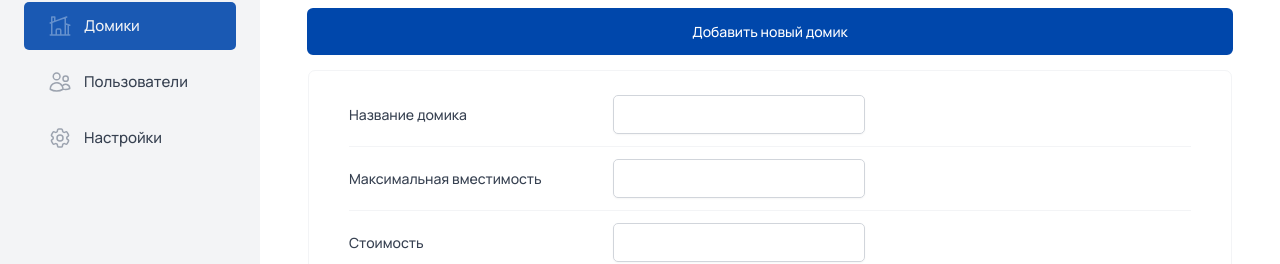
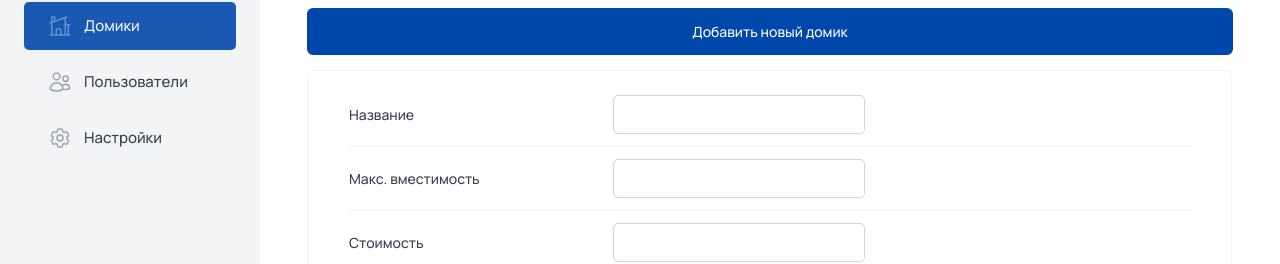
Before and after one commit to yenglikSalamatova/arti-almaty, a React (Vite) app: page /cabins in a window 1280 px wide. Both pictures are taken after a click on the button "Добавить новый домик". Shown: the part 244-508 px from the top of the page. Built offline with nearby package versions, Linux system fonts and the light colour scheme; no server answers; the database is empty.

Commit message:
error handling in createCabinForm

```diff
--- a/src/features/cabins/CreateCabinForm.jsx
+++ b/src/features/cabins/CreateCabinForm.jsx
@@ -6,97 +6,117 @@ import Button from "../../ui/Button";
 import FileInput from "../../ui/FileInput";
 import Textarea from "../../ui/Textarea";
 import { useForm } from "react-hook-form";
+import { useMutation, useQueryClient } from "@tanstack/react-query";
+import { createCabin } from "../../services/apiCabins";
+import toast from "react-hot-toast";
+import FormRow from "../../ui/FormRow";
 
-const FormRow = styled.div`
-  display: grid;
-  align-items: center;
-  grid-template-columns: 24rem 1fr 1.2fr;
-  gap: 2.4rem;
+function CreateCabinForm() {
+  const { register, handleSubmit, reset, getValues, formState } = useForm();
+  const { errors } = formState;
+  console.log(errors);
+  const queryClient = useQueryClient();
 
-  padding: 1.2rem 0;
+  const { mutate, isLoading: isCreating } = useMutation({
+    mutationFn: createCabin,
+    onSuccess: () => {
+      toast.success("Домик добавлен");
+      queryClient.invalidateQueries({
+        queryKey: ["cabin"],
+      });
+      reset();
+    },
+    onError: (err) => toast.error(err.message),
+  });
 
-  &:first-child {
-    padding-top: 0;
+  function onSubmit(data) {
+    mutate(data);
   }
 
-  &:last-child {
-    padding-bottom: 0;
-  }
-
-  &:not(:last-child) {
-    border-bottom: 1px solid var(--color-grey-100);
-  }
-
-  &:has(button) {
-    display: flex;
-    justify-content: flex-end;
-    gap: 1.2rem;
-  }
-`;
-
-const Label = styled.label`
-  font-weight: 500;
-`;
-
-const Error = styled.span`
-  font-size: 1.4rem;
-  color: var(--color-red-700);
-`;
-
-function CreateCabinForm() {
-  const { register, handleSubmit } = useForm();
-
-  function onSubmit(data) {
-    console.log(data);
+  function onError(errors) {
+    // console.log(errors);
   }
 
   return (
-    <Form onSubmit={handleSubmit(onSubmit)}>
-      <FormRow>
-        <Label htmlFor="name">Название домика</Label>
-        <Input type="text" id="name" {...register("name")} />
+    <Form onSubmit={handleSubmit(onSubmit, onError)}>
+      <FormRow label="Название" error={errors.name?.message}>
+        <Input
+          type="text"
+          id="name"
+          {...register("name", { required: "Название обязательно" })}
+          disabled={isCreating}
+        />
       </FormRow>
 
-      <FormRow>
-        <Label htmlFor="maxCapacity">Максимальная вместимость</Label>
-        <Input type="number" id="maxCapacity" {...register("maxCapacity")} />
+      <FormRow label="Макс. вместимость" error={errors.maxCapacity?.message}>
+        <Input
+          type="number"
+          id="maxCapacity"
+          disabled={isCreating}
+          {...register("maxCapacity", {
+            required: "Максимальная вместимость обязательна",
+            min: {
+              value: 1,
+              message: "Максимальная вместимость должна быть больше 0",
+            },
+          })}
+        />
       </FormRow>
 
-      <FormRow>
-        <Label htmlFor="regularPrice">Стоимость</Label>
-        <Input type="number" id="regularPrice" {...register("regularPrice")} />
+      <FormRow label="Стоимость" error={errors.regularPrice?.message}>
+        <Input
+          type="number"
+          id="regularPrice"
+          disabled={isCreating}
+          {...register("regularPrice", {
+            required: "Стоимость обязательна",
+            min: {
+              value: 1,
+              message: "Стоимость должна быть больше 0",
+            },
+          })}
+        />
       </FormRow>
 
-      <FormRow>
-        <Label htmlFor="discount">Скидка</Label>
+      <FormRow label="Скидка" error={errors.discount?.message}>
         <Input
           type="number"
           id="discount"
           defaultValue={0}
-          {...register("discount")}
+          disabled={isCreating}
+          {...register("discount", {
+            required: "Скидка обязательна",
+            validate: (value) =>
+              value <= getValues().regularPrice ||
+              "Скидка не может быть больше стоимости",
+          })}
         />
       </FormRow>
 
-      <FormRow>
-        <Label htmlFor="description">Описание</Label>
+      <FormRow label="Описание" error={errors.description?.message}>
         <Textarea
           type="number"
+          disabled={isCreating}
           id="description"
           defaultValue=""
-          {...register("description")}
+          {...register("description", { required: "Описание обязательно" })}
         />
       </FormRow>
 
-      <FormRow>
-        <Label htmlFor="image">Изображение</Label>
-        <FileInput id="image" accept="image/*" {...register("image")} />
+      <FormRow label="Изображение">
+        <FileInput
+          id="image"
+          accept="image/*"
+          {...register("image")}
+          disabled={isCreating}
+        />
       </FormRow>
 
       <FormRow>
         <Button variation="secondary" type="reset">
           Отмена
         </Button>
-        <Button>Сохранить</Button>
+        <Button disabled={isCreating}>Сохранить</Button>
       </FormRow>
     </Form>
   );
--- a/src/services/apiCabins.js
+++ b/src/services/apiCabins.js
@@ -5,7 +5,21 @@ export async function getCabins() {
 
   if (error) {
     console.error(error);
-    throw new Error("Cabins could not be loaded");
+    throw new Error("Ошибка при загрузке домиков");
+  }
+
+  return data;
+}
+
+export async function createCabin(newCabin) {
+  const { data, error } = await supabase
+    .from("cabins")
+    .insert([newCabin])
+    .select();
+
+  if (error) {
+    console.error(error);
+    throw new Error("Ошибка при создании домика");
   }
 
   return data;
@@ -16,7 +30,7 @@ export async function deleteCabin(id) {
 
   if (error) {
     console.error(error);
-    throw new Error("Cabins could not be deleted");
+    throw new Error("Домик не может быть удален");
   }
 
   return data;
--- a/src/ui/AppLayout.jsx
+++ b/src/ui/AppLayout.jsx
@@ -13,6 +13,7 @@ const StyledAppLayout = styled.div`
 const Main = styled.main`
   background-color: var(--color-grey-0);
   padding: 4rem 4.8rem 6.4rem;
+  overflow: scroll;
 `;
 
 const Container = styled.div`
--- a/src/ui/FormRow.jsx
+++ b/src/ui/FormRow.jsx
@@ -1,12 +1,10 @@
-import styled, { css } from "styled-components";
+import styled from "styled-components";
 
 const StyledFormRow = styled.div`
   display: grid;
   align-items: center;
-
-  grid-template-columns: ${(props) =>
-    props.orientation === "vertical" ? "1fr" : "24rem 1fr 1.2fr"};
-  gap: ${(props) => (props.orientation === "vertical" ? "0.8rem" : "2.4rem")};
+  grid-template-columns: 24rem 1fr 1.2fr;
+  gap: 2.4rem;
 
   padding: 1.2rem 0;
 
@@ -19,22 +17,14 @@ const StyledFormRow = styled.div`
   }
 
   &:not(:last-child) {
-    border-bottom: ${(props) =>
-      props.orientation === "vertical"
-        ? "none"
-        : "1px solid var(--color-grey-100)"};
+    border-bottom: 1px solid var(--color-grey-100);
   }
 
-  /* Special treatment if the row contains buttons, and if it's NOT a vertical row */
-  ${(props) =>
-    props.orientation !== "vertical" &&
-    css`
-      &:has(button) {
-        display: flex;
-        justify-content: flex-end;
-        gap: 1.2rem;
-      }
-    `}
+  &:has(button) {
+    display: flex;
+    justify-content: flex-end;
+    gap: 1.2rem;
+  }
 `;
 
 const Label = styled.label`
@@ -46,9 +36,9 @@ const Error = styled.span`
   color: var(--color-red-700);
 `;
 
-function FormRow({ label, error, children, orientation }) {
+function FormRow({ label, error, children }) {
   return (
-    <StyledFormRow orientation={orientation}>
+    <StyledFormRow>
       {label && <Label htmlFor={children.props.id}>{label}</Label>}
       {children}
       {error && <Error>{error}</Error>}
```
